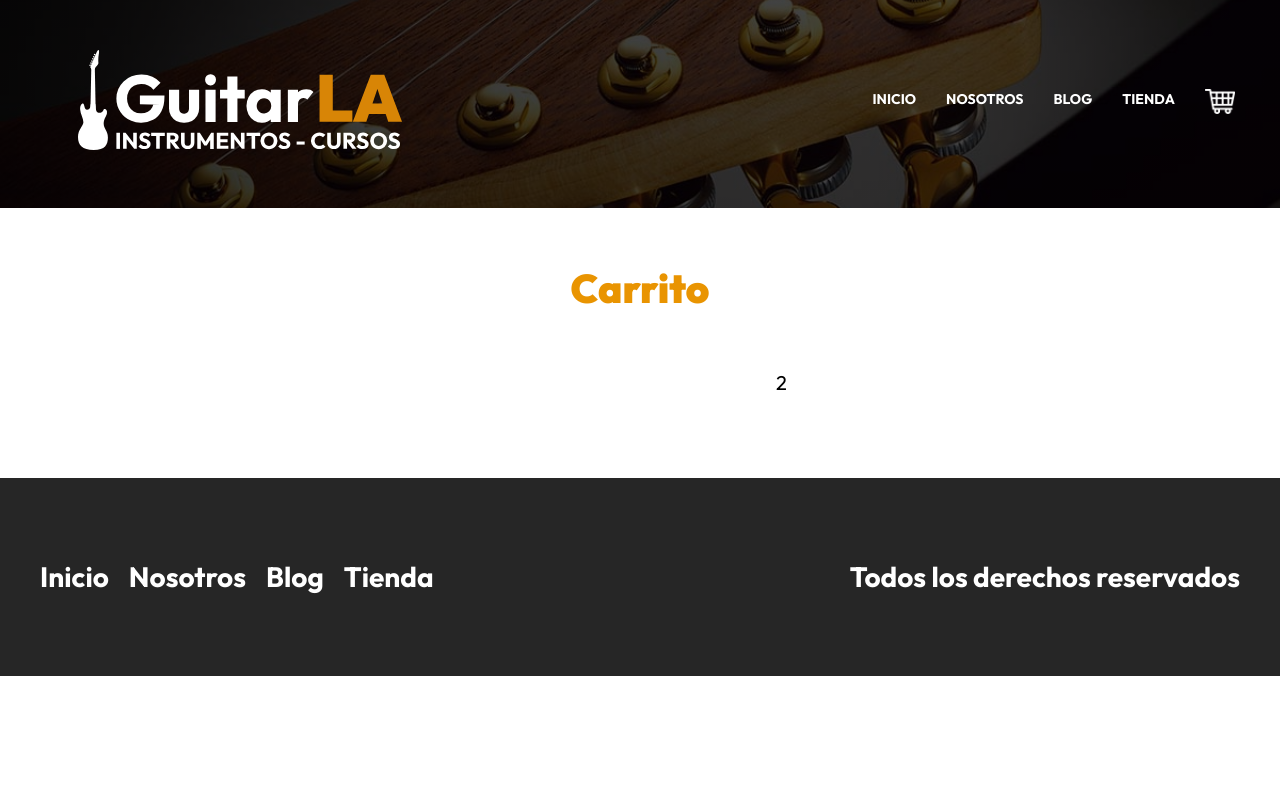
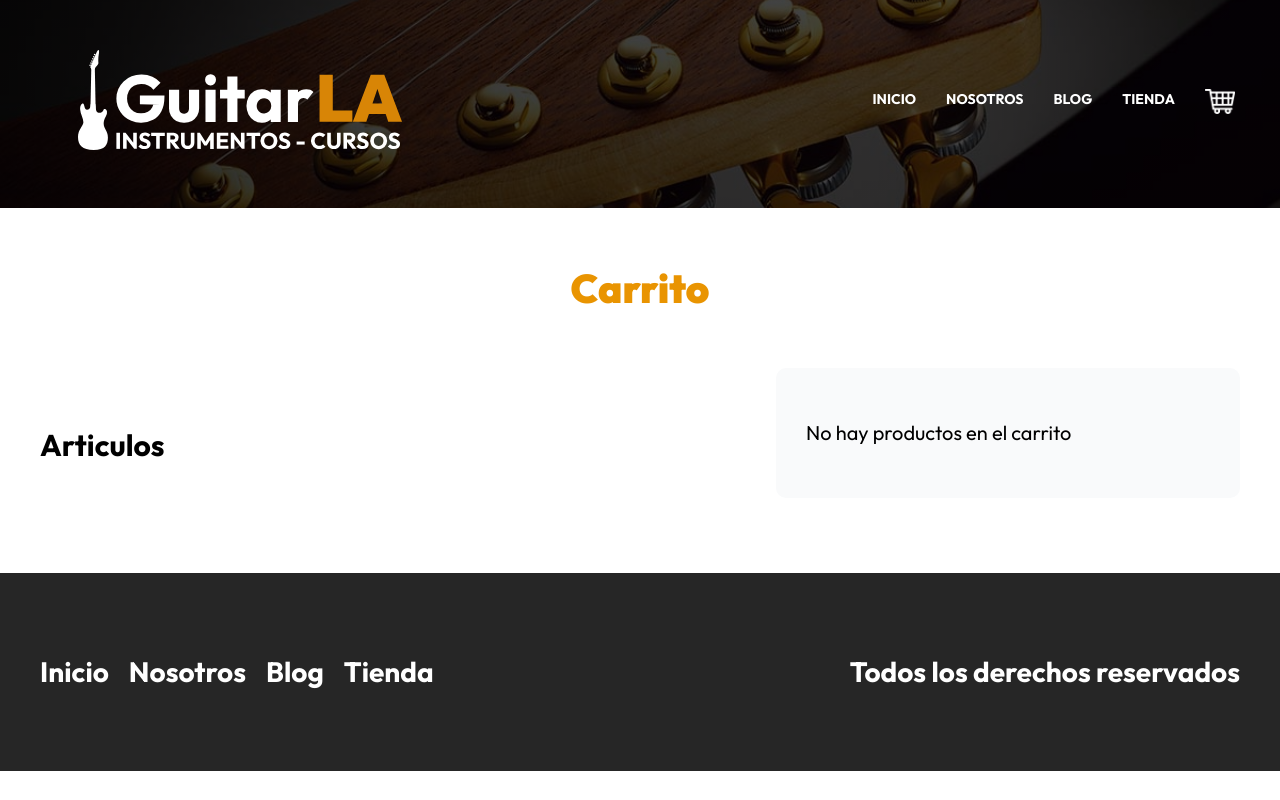
Before and after one commit to JeanBayer/guitarla_next_practice, a Next.js app: page /carrito in a window 1280 px wide. Built offline with nearby package versions, Linux system fonts and the light colour scheme.

Commit message:
feat: add total amount and finish proyect

```diff
--- a/pages/carrito.js
+++ b/pages/carrito.js
@@ -1,13 +1,25 @@
+import { useState, useEffect } from "react";
 import Layout from "../components/Layout";
 import Image from "next/image";
 import styles from "../styles/Carrito.module.css";
 
 const Carrito = ({ carrito, actualizarCantidad, eliminarProducto }) => {
+  const [total, setTotal] = useState(0);
+
+  useEffect(() => {
+    const calculoTotal = carrito.reduce(
+      (previousValue, producto) =>
+        previousValue + producto.cantidad * producto.precio,
+      0
+    );
+    setTotal(calculoTotal);
+  }, [carrito]);
   return (
     <Layout pagina="Carrito de compras">
       <h1 className="heading">Carrito</h1>
       <main className={`${styles.contenido} contenedor`}>
         <div className={styles.carrito}>
+          <h2>Articulos</h2>
           {carrito.lenght === 0
             ? "No hay productos en el carrito"
             : carrito.map((producto) => (
@@ -62,7 +74,16 @@ const Carrito = ({ carrito, actualizarCantidad, eliminarProducto }) => {
                 </div>
               ))}
         </div>
-        <div>2</div>
+        <div className={styles.resumen}>
+          {total > 0 ? (
+            <>
+              <h3>Resumen del pedido</h3>
+              <p>Total a pagar: {total}</p>
+            </>
+          ) : (
+            <p>No hay productos en el carrito</p>
+          )}
+        </div>
       </main>
     </Layout>
   );
--- a/styles/Carrito.module.css
+++ b/styles/Carrito.module.css
@@ -6,6 +6,7 @@
 @media (min-width: 768px) {
     .contenido {
         grid-template-columns: 3fr 2fr;
+        align-items: flex-start;
     }
 }
 
@@ -81,3 +82,9 @@
     font-weight: bold;
     cursor: pointer;
 }
+
+.resumen {
+    background-color: #F9FAFB;
+    padding: 3rem;
+    border-radius: 1rem;
+}
```
